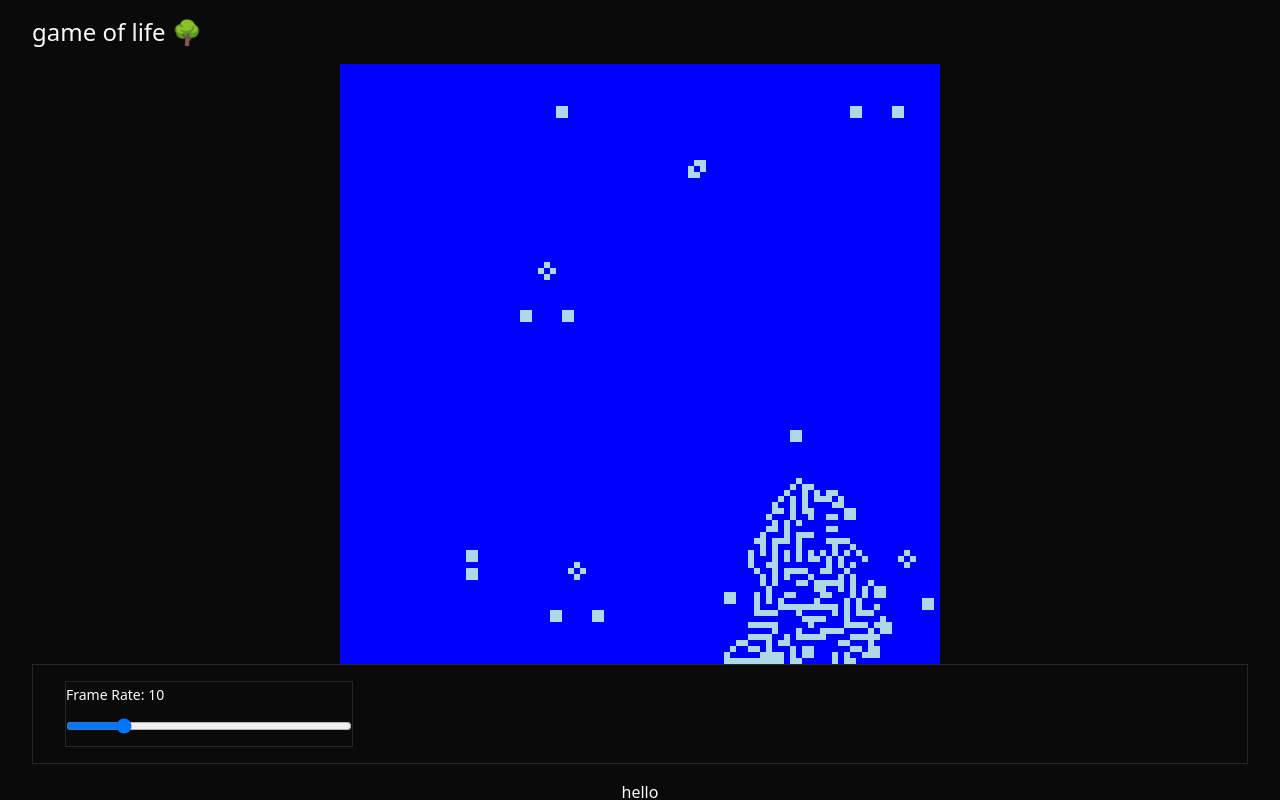
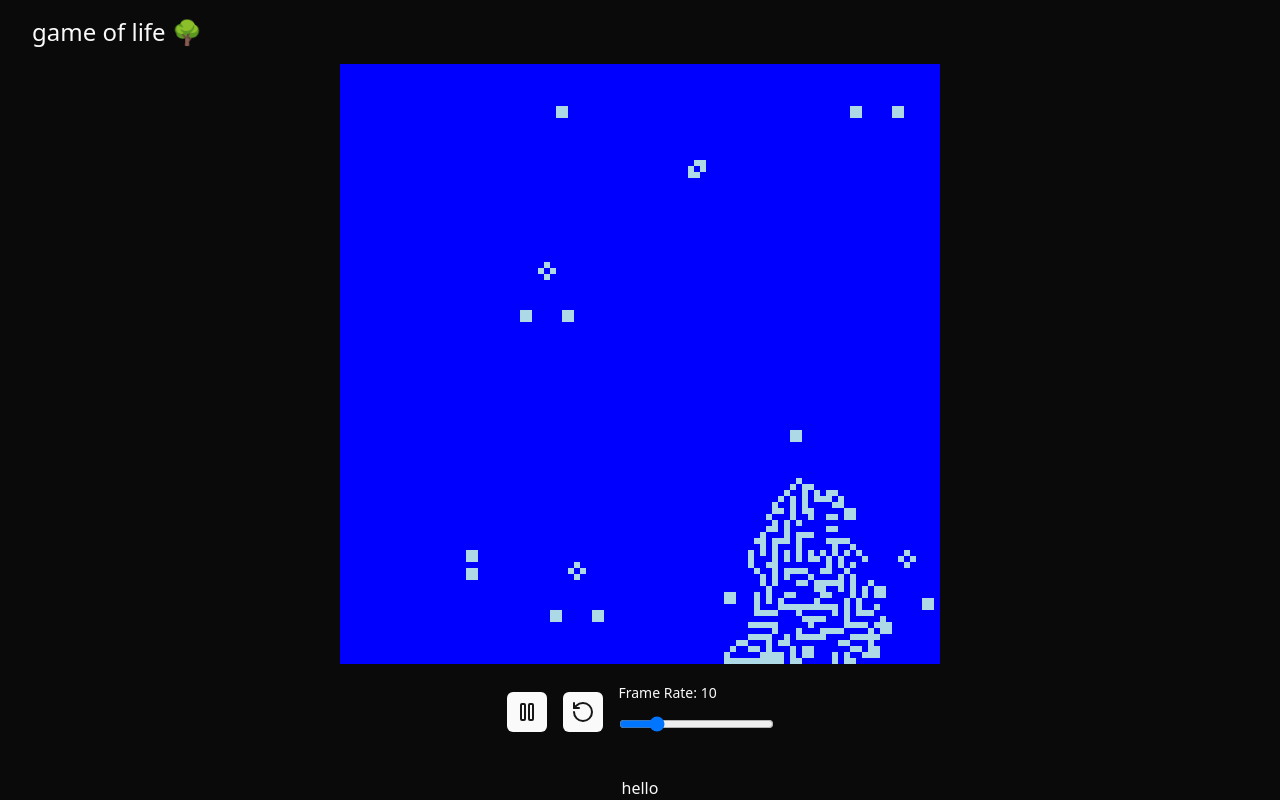
Before and after one commit to estib-vega/game-of-life, a React (Vite) app: page / in a window 1280 px wide. Built offline with nearby package versions, Linux system fonts and the light colour scheme.

Commit message:
Add controller buttons
Add icon buttons and icon toggles to control the game

```diff
--- a/src/App.tsx
+++ b/src/App.tsx
@@ -2,12 +2,15 @@ import React from "react";
 import Canvas from "./components/Canvas";
 import RangeInput from "./components/controllers/RangeInput";
 import { DEFAULT_FRAME_RATE } from "./lib/engine";
+import IconButton from "./components/generic/IconButton";
+import ToggleButtonIcon from "./components/generic/ToggleButtonIcon";
 
 const CANVAS_SIZE = 600;
 const NUM_OF_CELLS = 100;
 
 function App() {
   const [frameRate, setFrameRate] = React.useState<number>(DEFAULT_FRAME_RATE);
+  const [isPlaying, setIsPlaying] = React.useState<boolean>(false);
 
   return (
     <div className="dark w-full h-dvh bg-background fixed overflow-hidden">
@@ -21,7 +24,14 @@ function App() {
             numberOfCells={NUM_OF_CELLS}
             frameRate={frameRate}
           />
-          <div className="border container py-4 w-full">
+          <div className="container py-4 w-full flex justify-center items-center gap-4">
+            <ToggleButtonIcon
+              iconOn="play"
+              iconOff="pause"
+              value={isPlaying}
+              onClick={() => setIsPlaying((prev) => !prev)}
+            />
+            <IconButton icon="restart" onClick={() => console.log("restart")} />
             <RangeInput
               name="Frame Rate"
               value={frameRate}
--- a/src/components/controllers/RangeInput.tsx
+++ b/src/components/controllers/RangeInput.tsx
@@ -14,7 +14,7 @@ const RangeInput = (props: RangeInputProps): JSX.Element => {
   const { name, value, min, max, step, onChange } = props;
 
   return (
-    <div className="max-w-72 border">
+    <div className="max-w-72">
       <Label htmlFor={name}>{`${name}: ${value}`}</Label>
       <Input
         type="range"
--- /dev/null
+++ b/src/components/generic/Icon.tsx
@@ -0,0 +1,25 @@
+import { Pause, Play, RotateCcw } from "lucide-react";
+
+export type IconName = "play" | "pause" | "restart";
+
+interface IconProps {
+  name: IconName;
+  size?: number;
+}
+
+const Icon = (props: IconProps): JSX.Element => {
+  const { name, size } = props;
+
+  switch (name) {
+    case "play":
+      return <Play size={size} />;
+    case "pause":
+      return <Pause size={size} />;
+    case "restart":
+      return <RotateCcw size={size} />;
+  }
+};
+
+Icon.displayName = "Icon";
+
+export default Icon;
--- /dev/null
+++ b/src/components/generic/IconButton.tsx
@@ -0,0 +1,21 @@
+import { Button } from "../ui/button";
+import Icon, { IconName } from "./Icon";
+
+interface IconButtonProps {
+  icon: IconName;
+  onClick: () => void;
+}
+
+const IconButton = (props: IconButtonProps): JSX.Element => {
+  const { icon, onClick } = props;
+
+  return (
+    <Button onClick={onClick} size={"icon"}>
+      <Icon name={icon} />
+    </Button>
+  );
+};
+
+IconButton.displayName = "IconButton";
+
+export default IconButton;
--- /dev/null
+++ b/src/components/generic/ToggleButtonIcon.tsx
@@ -0,0 +1,19 @@
+import { IconName } from "./Icon";
+import IconButton from "./IconButton";
+
+interface ToggleButtonIconProps {
+  iconOn: IconName;
+  iconOff: IconName;
+  value: boolean;
+  onClick: () => void;
+}
+
+const ToggleButtonIcon = (props: ToggleButtonIconProps): JSX.Element => {
+  const { iconOn, iconOff, value, onClick } = props;
+
+  return <IconButton icon={value ? iconOn : iconOff} onClick={onClick} />;
+};
+
+ToggleButtonIcon.displayName = "ToggleButtonIcon";
+
+export default ToggleButtonIcon;
```
